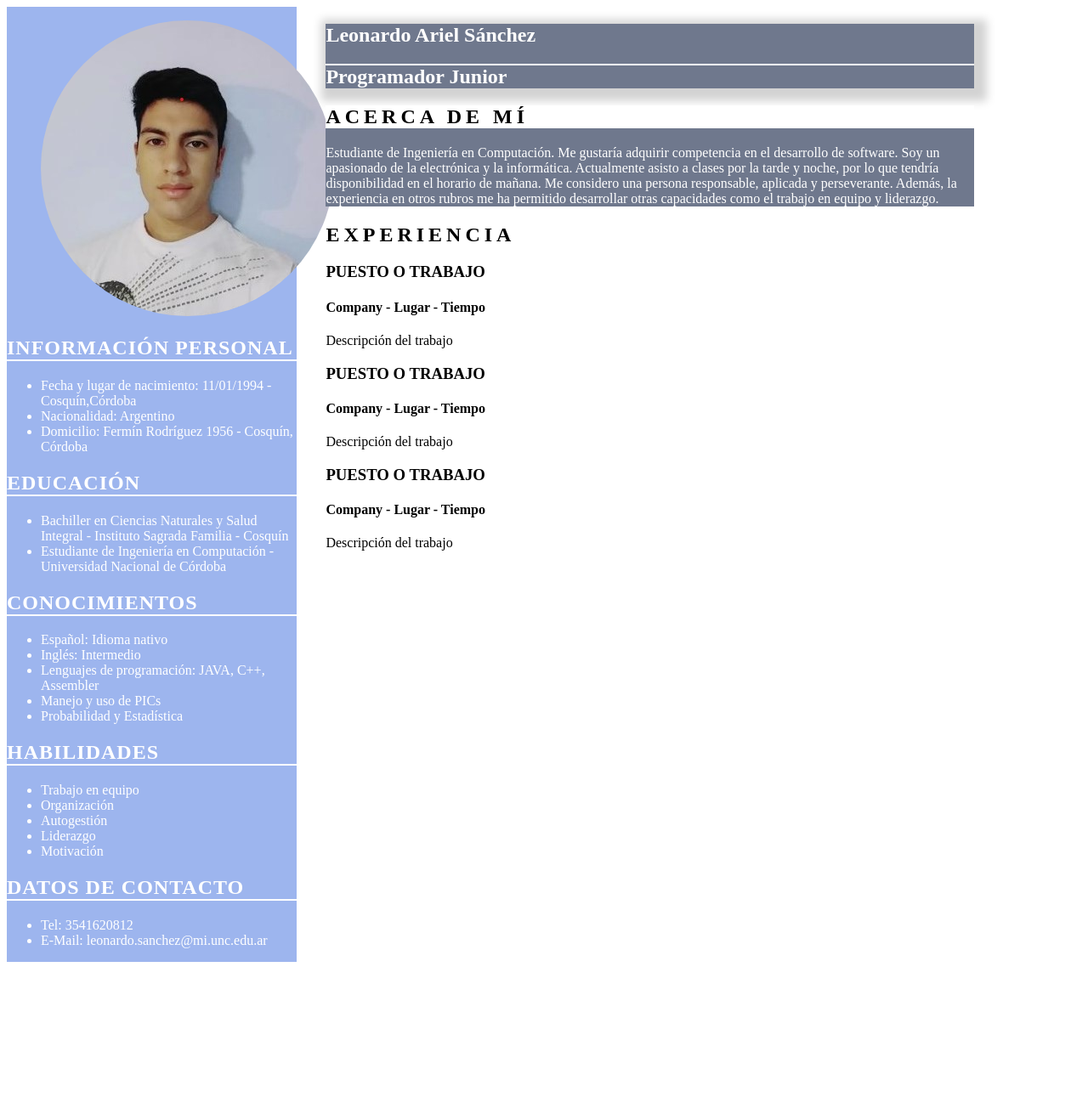
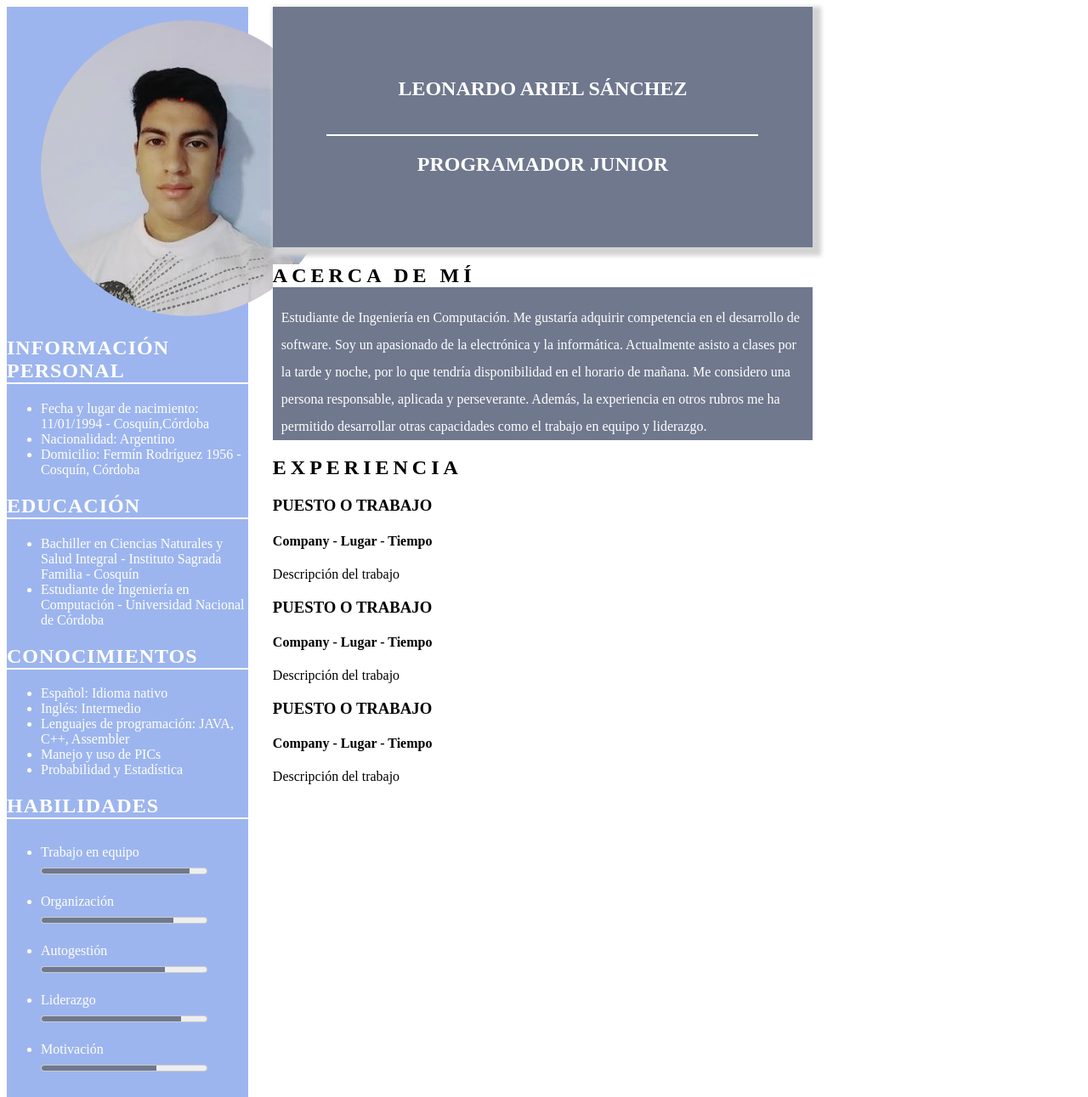
Before and after one commit to Leo-git056/Arg-Programa---Front-End, a plain HTML site: page index2.html in a window 1280 px wide. Shown: the top 1291 px of the page at 85% size. Before the commit the page ends 1140 px from the top, so only its background shows below. Drawn offline with Linux system fonts and the light colour scheme.

Commit message:
Continuando con la aplicación de css

```diff
--- a/index2.html
+++ b/index2.html
@@ -41,14 +41,24 @@
                 <li>Probabilidad y Estadística</li>
             </ul>
         </section>
-        <section>
+        <section id="skills">
             <h2>Habilidades</h2>
             <ul>
-                <li>Trabajo en equipo</li>
-                <li>Organización</li>
-                <li>Autogestión</li>
-                <li>Liderazgo</li>
-                <li>Motivación</li>
+                <li>Trabajo en equipo
+                    <meter value="90" min="0" max="100"></meter>
+                </li>
+                <li>Organización
+                    <meter value="80" min="0" max="100"></meter>
+                </li>
+                <li>Autogestión
+                    <meter value="75" min="0" max="100"></meter>
+                </li>
+                <li>Liderazgo
+                    <meter value="85" min="0" max="100"></meter>
+                </li>
+                <li>Motivación
+                    <meter value="70" min="0" max="100"></meter>
+                </li>
             </ul>
         </section>
         <section>
--- a/styles.css
+++ b/styles.css
@@ -1,6 +1,6 @@
 .main_container{
     display: flex;
-    width: 90%;
+    width: 75%;
 }
 
 #mi_foto img{
@@ -25,20 +25,24 @@ aside h2{
 
 #hero{
     background-color: #6f788d;
-    box-shadow: 5px 5px 10px 10px lightgrey ;
+    box-shadow: 5px 5px 5px 5px lightgrey ;
+    padding: 10%;
+    text-align: center;
 
 }
 
 h1{
     color: white;
-
+    text-transform: uppercase;
+    padding-bottom:20px;
 }
 
 #hero h2{
     color: white;
     border-top:2px solid white;
-    text-transform: none;
+    text-transform: uppercase;
     letter-spacing: normal;
+    padding-top:20px;
 }
 
 #abt-me{
@@ -47,6 +51,9 @@ h1{
 
 #abt-me p{
     color:white;
+    line-height: 2em;
+    padding-right: 10px;
+    padding-left: 10px;
 }
 
 #abt-me h2{
@@ -67,3 +74,23 @@ main section h3{
 main section h4{
     font-weight: bold;
 }
+
+meter{
+    display: block;
+    width: 80%;
+    height: 20px;
+    padding-top: 5px;
+}
+
+meter::-webkit-meter-optimum-value{
+    background: #6f788d;
+}
+
+meter::-moz-meter-optimum{
+    background: #6f788d;
+}
+
+#skills li{
+    padding-top: 10px;
+    padding-bottom: 10px;
+}
```
